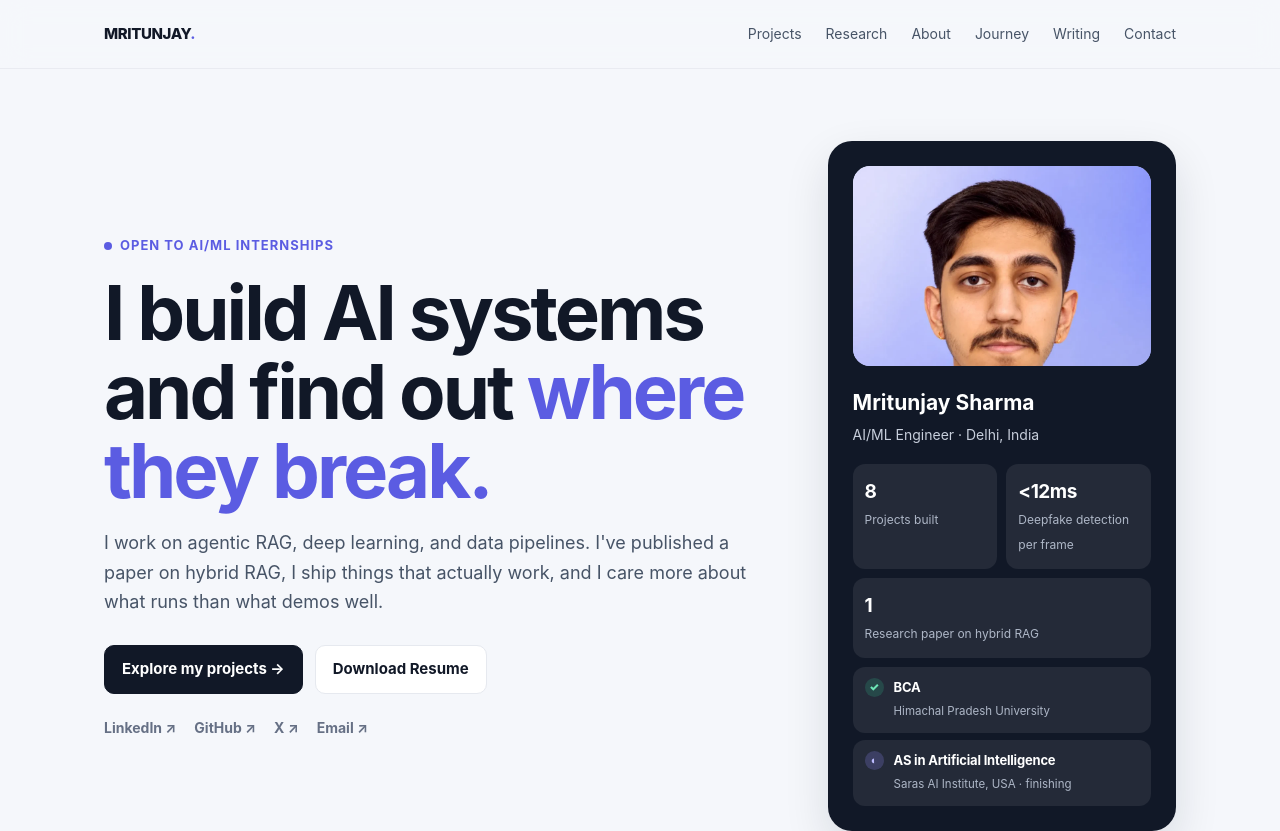
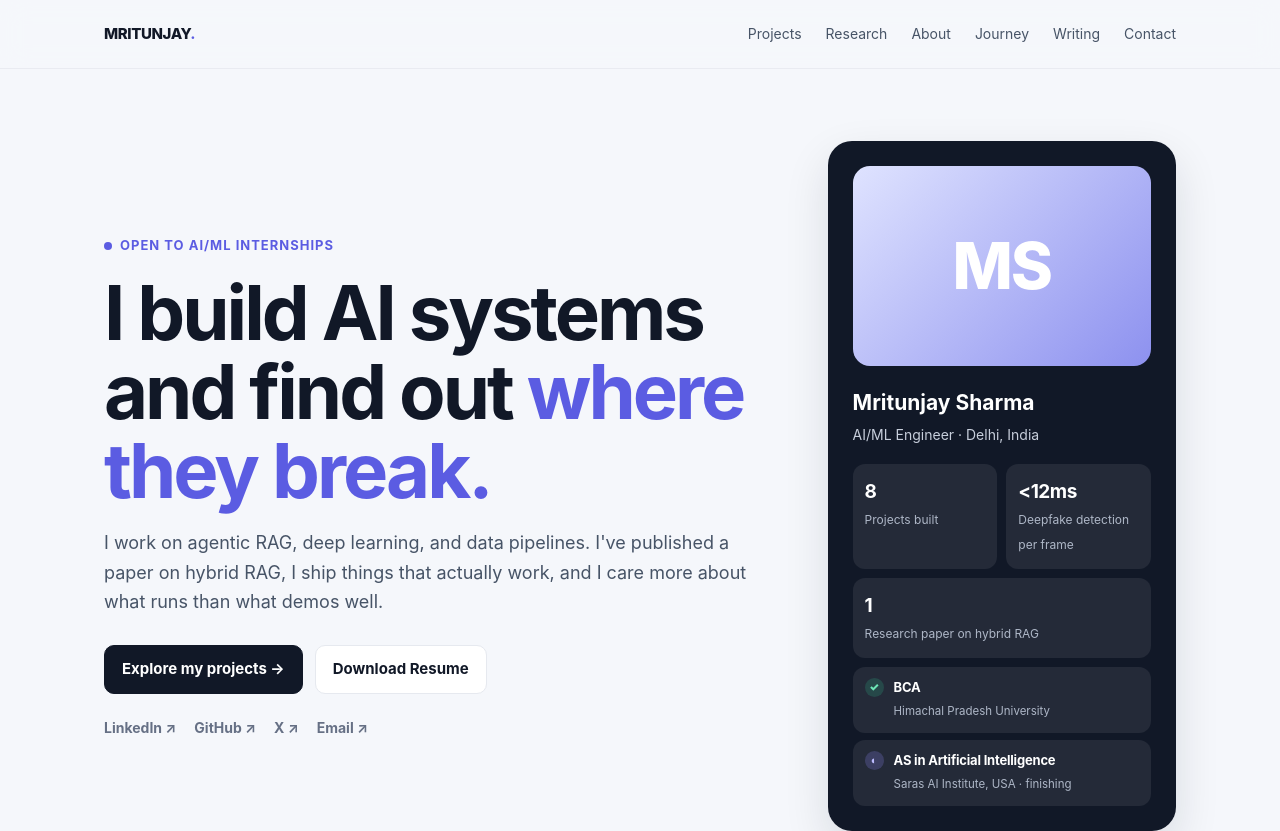
Before and after one commit to mritunjaySharma05/Portfolio_ai, a plain HTML site: page v2.html in a window 1280 px wide. Shown: the top 831 px of the page. Drawn offline with Linux system fonts and the light colour scheme.

Commit message:
Revert the hero profile photo, back to "MS" initials
Didn't look right in place. Restores the gradient initials block and
removes assets/profile.webp.

This reverts commit 09a222a.

Co-Authored-By: Claude Opus 5 <noreply@anthropic.com>

```diff
--- a/v2.html
+++ b/v2.html
@@ -44,8 +44,7 @@ h1{font-size:clamp(40px,7vw,76px);line-height:1.04;letter-spacing:-3px;margin:15
 .social{display:flex;gap:18px;color:#667085;font-weight:650;font-size:14px;flex-wrap:wrap}
 .social a:hover{color:var(--accent)}
 .profile-card{background:var(--dark);color:#fff;border-radius:24px;padding:25px;box-shadow:0 18px 45px rgba(17,24,39,.12)}
-.avatar{height:200px;border-radius:17px;background:linear-gradient(135deg,#dfe3ff,#8d91ef);display:grid;place-items:center;font-size:64px;font-weight:800;color:#fff;letter-spacing:-2px;overflow:hidden}
-.avatar img{width:100%;height:100%;object-fit:cover;object-position:center 35%;border-radius:17px;display:block}
+.avatar{height:200px;border-radius:17px;background:linear-gradient(135deg,#dfe3ff,#8d91ef);display:grid;place-items:center;font-size:64px;font-weight:800;color:#fff;letter-spacing:-2px}
 .profile-card h3{margin:20px 0 2px;font-size:21px}
 .profile-card p{margin:0;color:#c7cedb;font-size:14px}
 .mini-stats{display:grid;grid-template-columns:repeat(2,minmax(0,1fr));gap:9px;margin-top:18px}
@@ -181,7 +180,7 @@ footer{text-align:center;color:var(--muted);padding:30px 0;font-size:14px}
    </div>
   </div>
   <aside class="profile-card">
-   <div class="avatar"><img src="assets/profile.webp" alt="Mritunjay Sharma"></div>
+   <div class="avatar">MS</div>
    <h3>Mritunjay Sharma</h3><p>AI/ML Engineer · Delhi, India</p>
    <div class="mini-stats">
     <div class="stat"><b>8</b><small>Projects built</small></div>
```
Also changed, not shown: assets/profile.webp (deleted).
